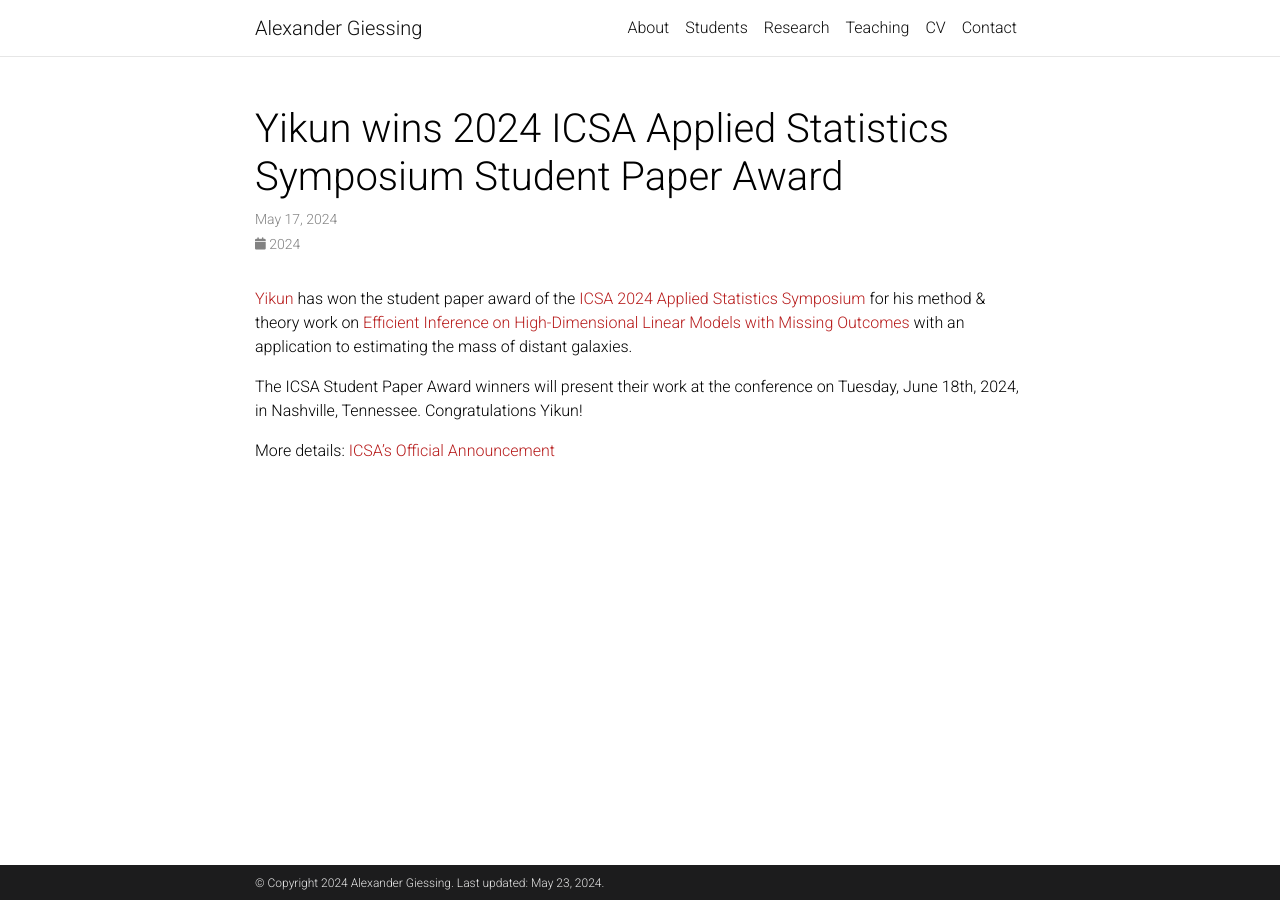
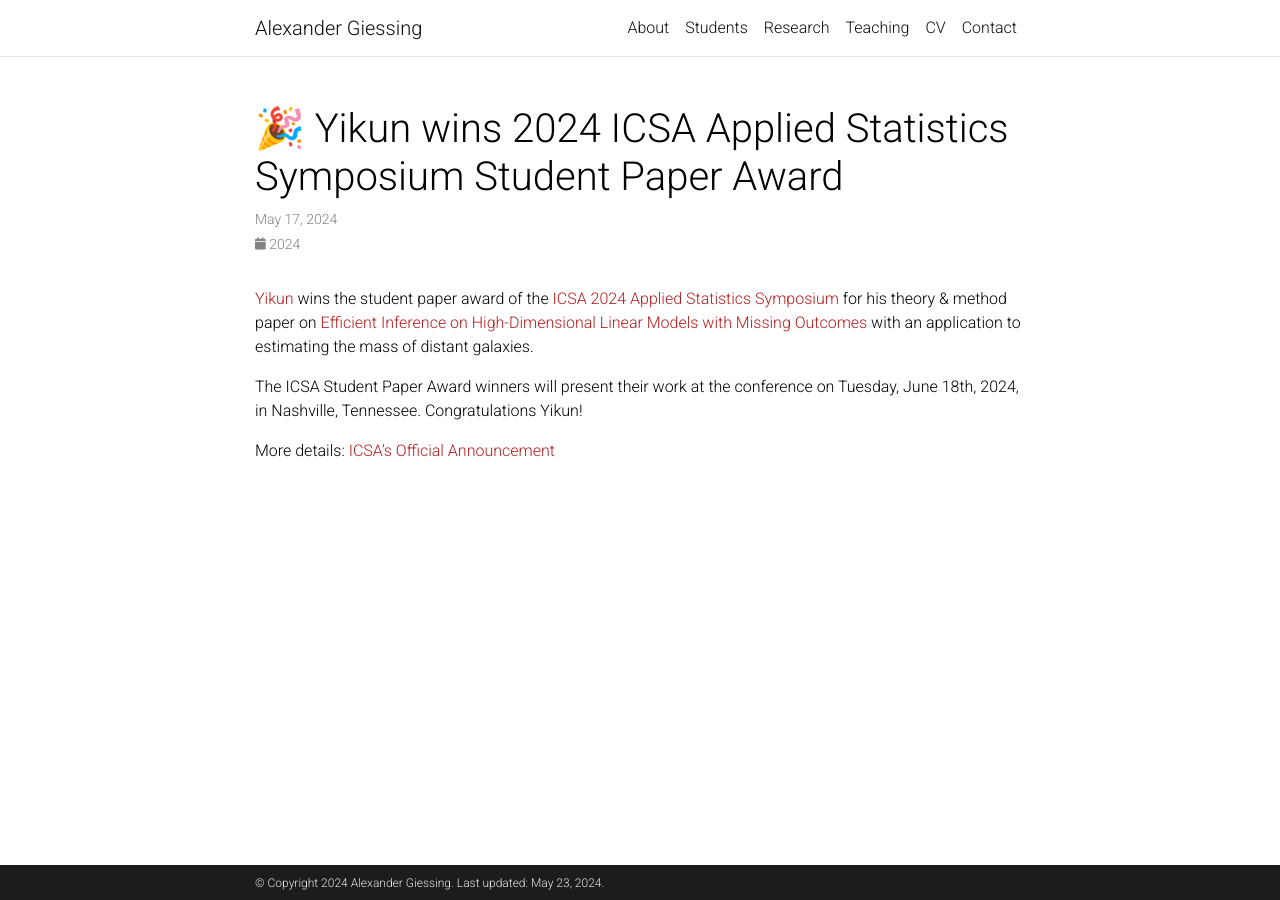
Before and after one commit to agiessing/agiessing.github.io, a Jekyll site: the page built from _news/announcement_9.md, in a window 1280 px wide. Built offline with Jekyll 4.4.1, drawn with Linux system fonts in a browser that asks for light colours; comment, search, counter and statistics services are not loaded; a style sheet for code colours, icons or effects is not loaded.

Commit message:
Update announcement_9.md

```diff
--- a/_news/announcement_9.md
+++ b/_news/announcement_9.md
@@ -1,12 +1,12 @@
 ---
 layout: post
-title: Yikun wins 2024 ICSA Applied Statistics Symposium Student Paper Award
+title: 🎉 Yikun wins 2024 ICSA Applied Statistics Symposium Student Paper Award
 date: 2024-05-17 12:41:00-0400
 inline: false
 related_posts: false
 ---
 
-[Yikun](https://zhangyk8.github.io) has won the student paper award of the [ICSA 2024 Applied Statistics Symposium](https://symposium2024.icsa.org) for his method & theory work on [Efficient Inference on High-Dimensional Linear Models with Missing Outcomes](https://arxiv.org/abs/2309.06429) with an application to estimating the mass of distant galaxies.
+[Yikun](https://zhangyk8.github.io) wins the student paper award of the [ICSA 2024 Applied Statistics Symposium](https://symposium2024.icsa.org) for his theory & method paper on [Efficient Inference on High-Dimensional Linear Models with Missing Outcomes](https://arxiv.org/abs/2309.06429) with an application to estimating the mass of distant galaxies.
 
 The ICSA Student Paper Award winners will present their work at the conference on Tuesday, June 18th, 2024, in Nashville, Tennessee. Congratulations Yikun!
 
```
